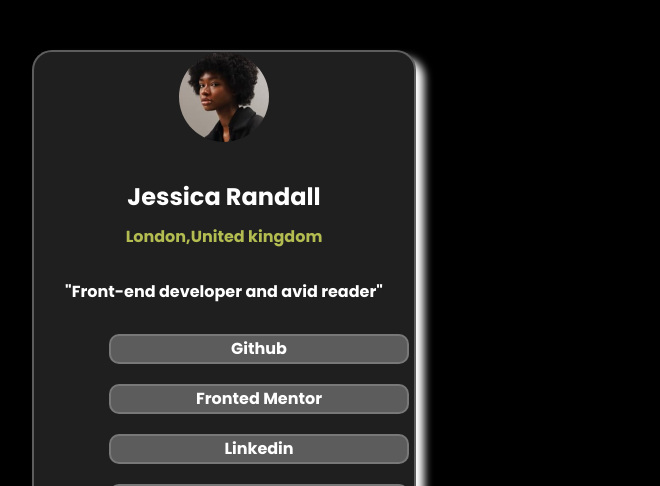
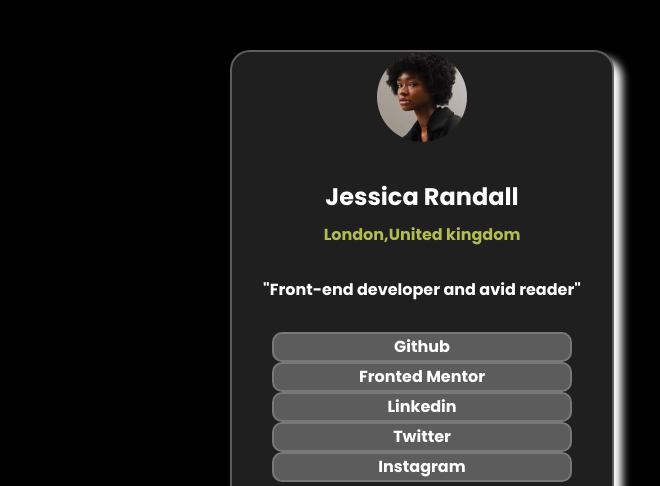
Before and after one commit to hamdyabozed00-blip/Social-links-profile, a plain HTML site: page index.html in a window 1280 px wide. Shown: the part 150-636 px from the top of the page, without its empty margins (468-1128 px from the left). Drawn offline with Linux system fonts and the light colour scheme.

Commit message:
Update index.css

```diff
--- a/index.css
+++ b/index.css
@@ -6,8 +6,13 @@
     font-weight: 100;
     font-style: normal;
 }
-body{
+body {
     background-color: black;
+    min-height: 100vh;
+    display: flex;
+    justify-content: center;
+    align-content: center;
+    align-items: center;
 }
 .body{
     background-color: #1F1F1F;
@@ -15,7 +20,6 @@ body{
     text-align: center;
     margin-top: 200px;
     margin-left: 500px;
-    /* width: 400px; */
     width: 30%;
     height: 600px;
     border-radius: 20px;
@@ -24,6 +28,8 @@ body{
 img{
     border-radius: 50%;
     width: 90px;
+    height: 90px;
+    object-fit:cover;
 }
 .word{
     margin: 30px;
@@ -32,11 +38,12 @@ img{
 .name{
     color: white;
     font-weight: bold;
+    margin-top: 15px;
 }
 .city{
-   color:#b3bc50;
-    margin: 10px;
-     font-weight: bold;
+    color:#b3bc50;
+    margin: 8px 0;
+    font-weight: bold;
 }
 .work{
     margin-top: 30px;
@@ -53,7 +60,7 @@ img{
     width: 300px;
     font-weight: bold;
     margin: 20px;
-    margin-left: 75px;
+    margin: 0 auto;
     background-color: rgba(144, 143, 143, 0.553);
     border-radius: 10px;
     height: 30px;
```
